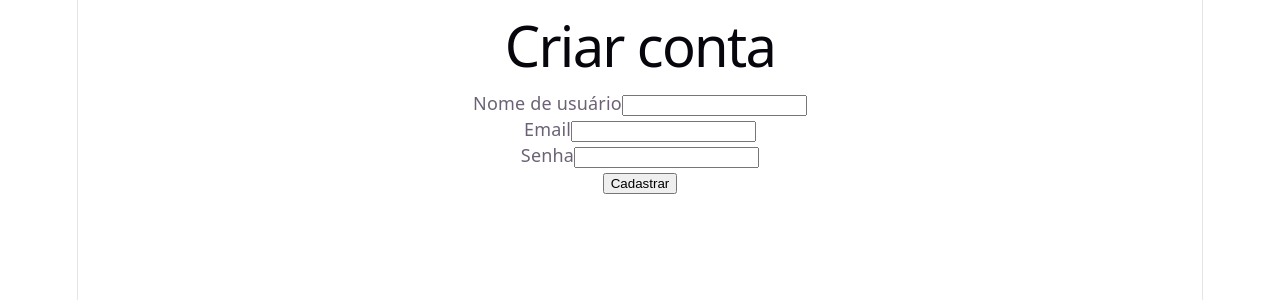
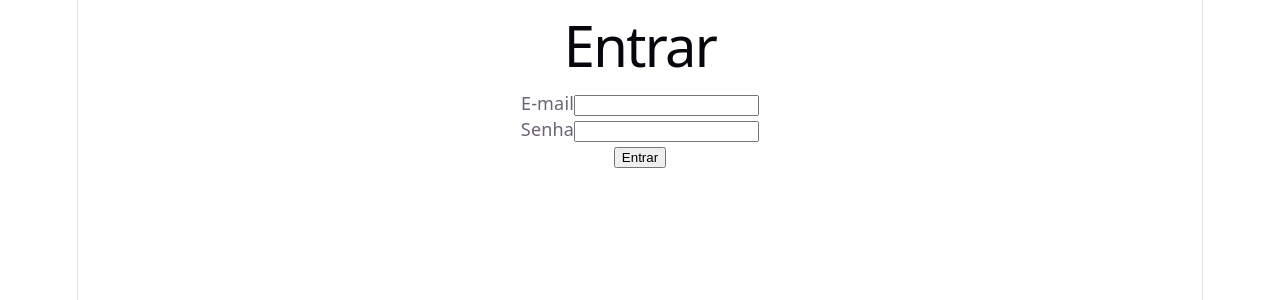
Before and after one commit to henriquedarocha/batalha-naval-multiplayer, a React (Vite) app in the folder Front-End/: page /login in a window 1280 px wide. Shown: the top 300 px of the page. Built offline with nearby package versions, Linux system fonts and the light colour scheme.

Commit message:
feat: adiciona tela de login com guarda do token

```diff
--- a/Front-End/src/App.jsx
+++ b/Front-End/src/App.jsx
@@ -1,7 +1,7 @@
-import RegisterPage from './pages/RegisterPage.jsx'
+import LoginPage from './pages/LoginPage.jsx'
 
 function App() {
-  return <RegisterPage />
+  return <LoginPage/>
 }
 
 export default App
--- /dev/null
+++ b/Front-End/src/pages/LoginPage.jsx
@@ -0,0 +1,82 @@
+import { useState } from 'react'
+const API_URL = import.meta.env.VITE_API_URL
+
+function LoginPage() {
+    const [email, setEmail] = useState('')
+    const [password, setPassword] = useState('')
+    const [message, setMessage] = useState('')
+    const [errors, setErrors] = useState({})
+
+    async function handleSubmit(event) {
+        event.preventDefault()
+        setMessage('')
+        setErrors({})
+
+        const credentials = {
+            email: email,
+            password: password
+        }
+
+        try {
+            const response = await fetch(`${API_URL}/api/auth/login`, {
+                method: 'POST',
+                headers: { 'Content-Type': 'application/json' },
+                body: JSON.stringify(credentials)
+            })
+
+            if (response.status === 200) {
+                const data = await response.json()
+                localStorage.setItem('token', data.token)
+                setMessage('Login realizado com sucesso!')
+                setEmail('')
+                setPassword('')
+            } else if (response.status === 400) {
+                const problem = await response.json()
+                setMessage(problem.detail)
+                setErrors(problem.errors)
+            } else if (response.status === 401) {
+                const problem = await response.json()
+                setMessage(problem.detail)
+            } else {
+                setMessage('Erro inesperado')
+            }
+        } catch (error) {
+            console.error(error)
+            setMessage('Não foi possível conectar ao servidor. Tente novamente em instantes.')
+        }
+    }
+
+    return (
+        <main>
+            <h1>Entrar</h1>
+            <form onSubmit={handleSubmit}>
+                <div>
+                    <label htmlFor="email">E-mail</label>
+                    <input
+                        id="email"
+                        type="email"
+                        value={email}
+                        onChange={(event) => setEmail(event.target.value)}
+                    />
+                    {errors.email && <p>{errors.email}</p>}
+                </div>
+                <div>
+                    <label htmlFor="password">Senha</label>
+                    <input
+                        id="password"
+                        type="password"
+                        value={password}
+                        onChange={(event) => setPassword(event.target.value)}
+                    />
+                    {errors.password && <p>{errors.password}</p>}
+                </div>
+                <div>
+                    <button type="submit">Entrar</button>
+                </div>
+            </form>
+            <p>{message}</p>
+        </main>
+    )
+}
+
+export default LoginPage
```
